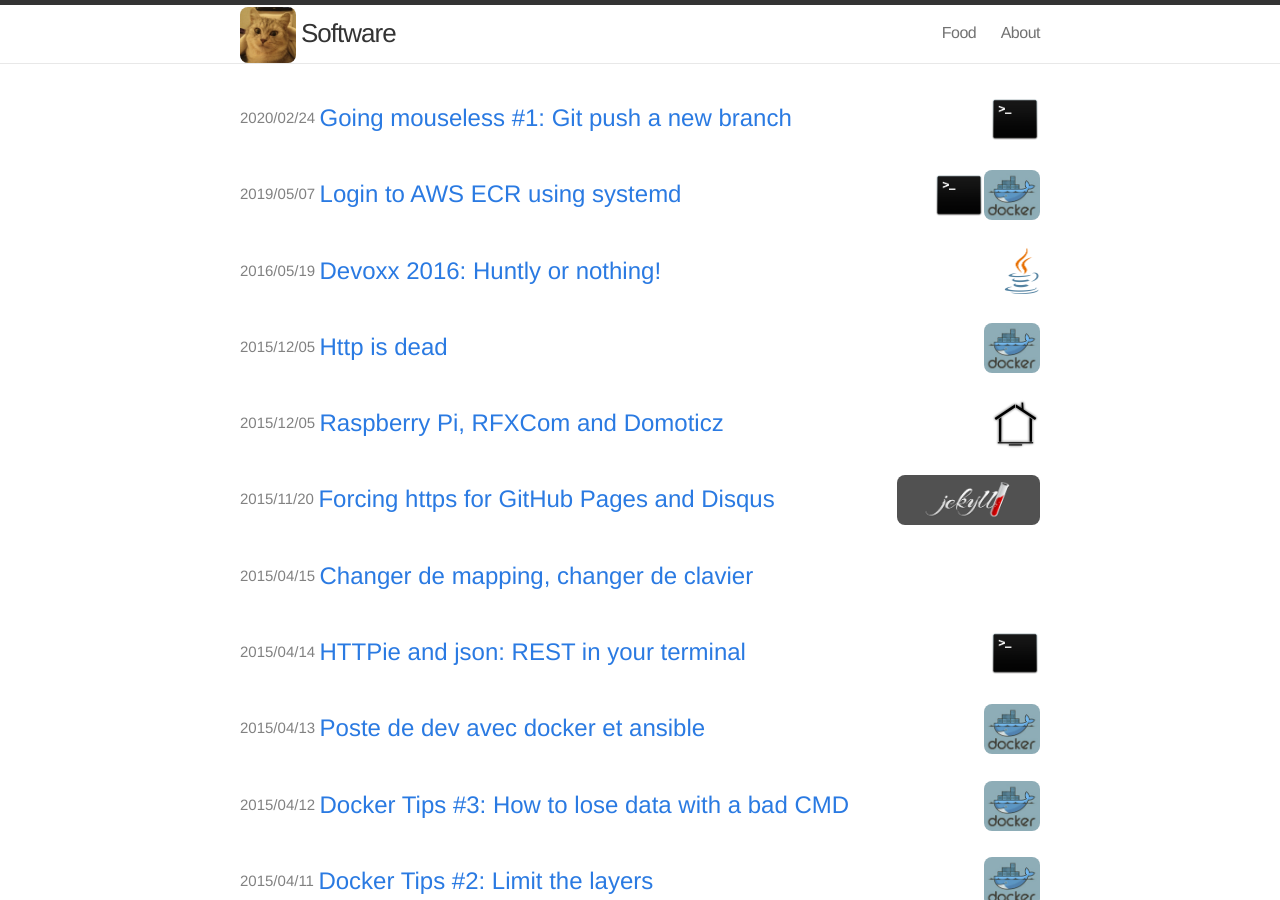
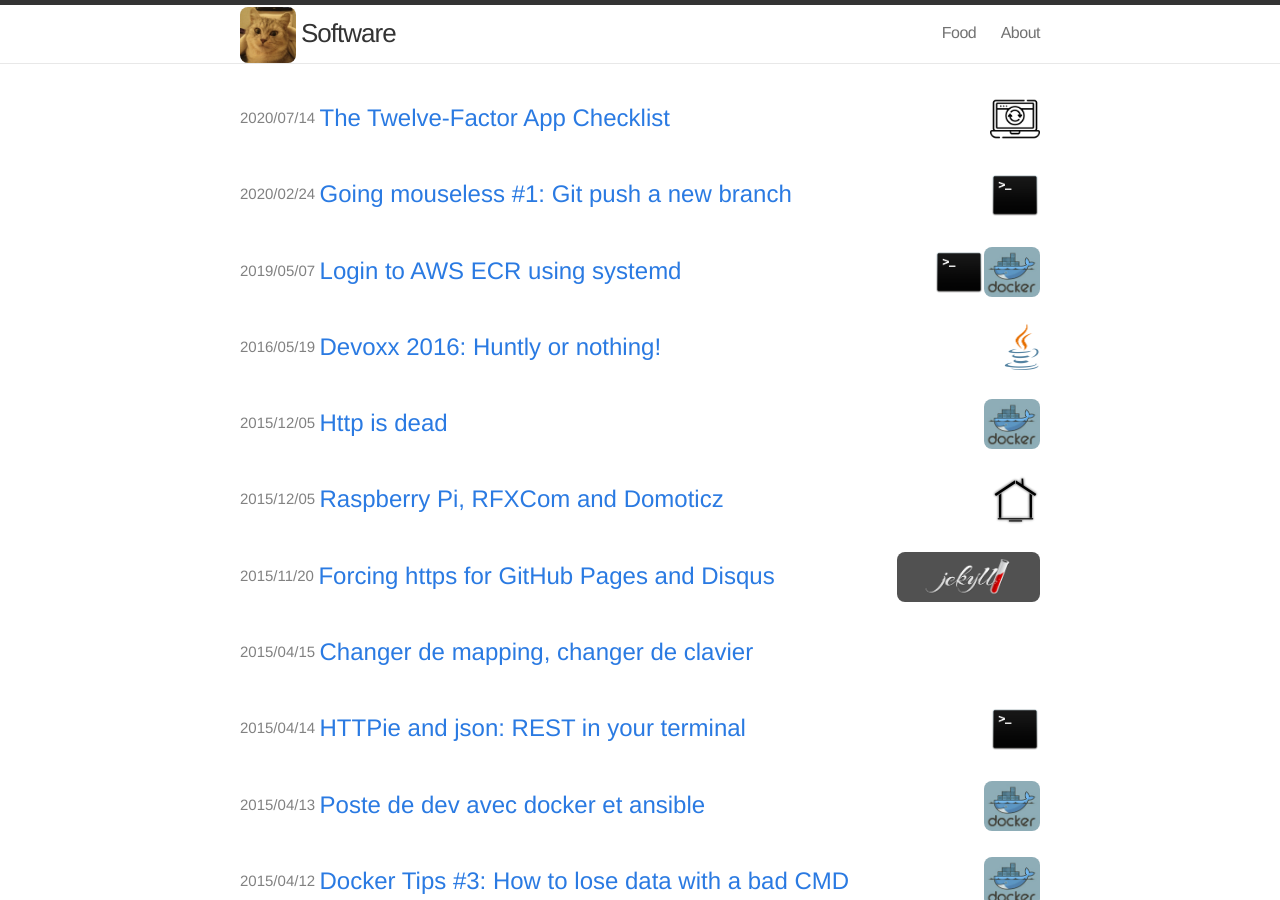
Before and after one commit to gpolaert/agileek.github.io, a Jekyll site: the page built from index.html, in a window 1280 px wide and 900 px high. Built offline with Jekyll 4.4.1, drawn with Linux system fonts in a browser that asks for light colours.

Commit message:
publish twelve-factor app checklist

```diff
--- a/_drafts/2020-06-17-twelve-factor-app-checklist.md
+++ b/_posts/2020-07-14-twelve-factor-app-checklist.md
@@ -2,7 +2,7 @@
 layout: post
 title: "The Twelve-Factor App Checklist"
 categories: [software]
-date:   2020-06-17
+date: 2020-07-14
 tags: [software, toolbelt]
 ---
 
```
Also changed, not shown: 1 other file.
